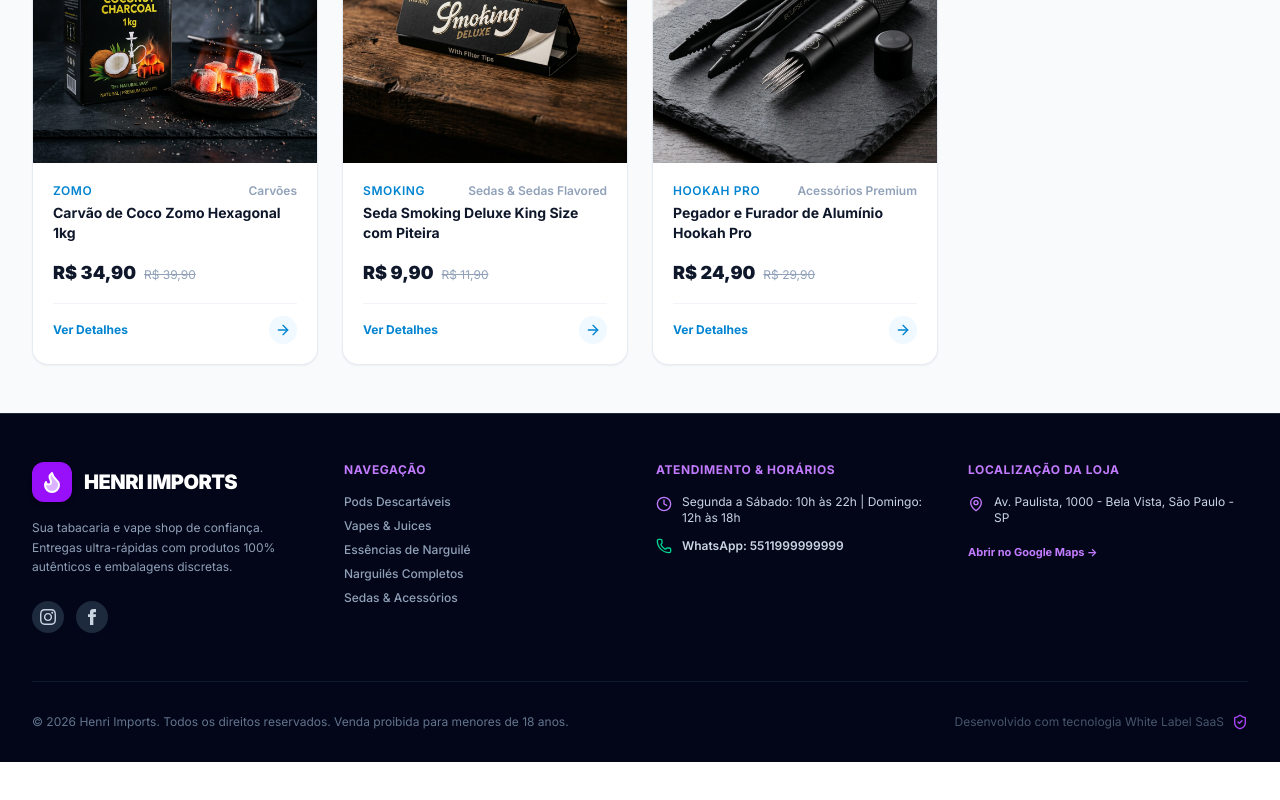
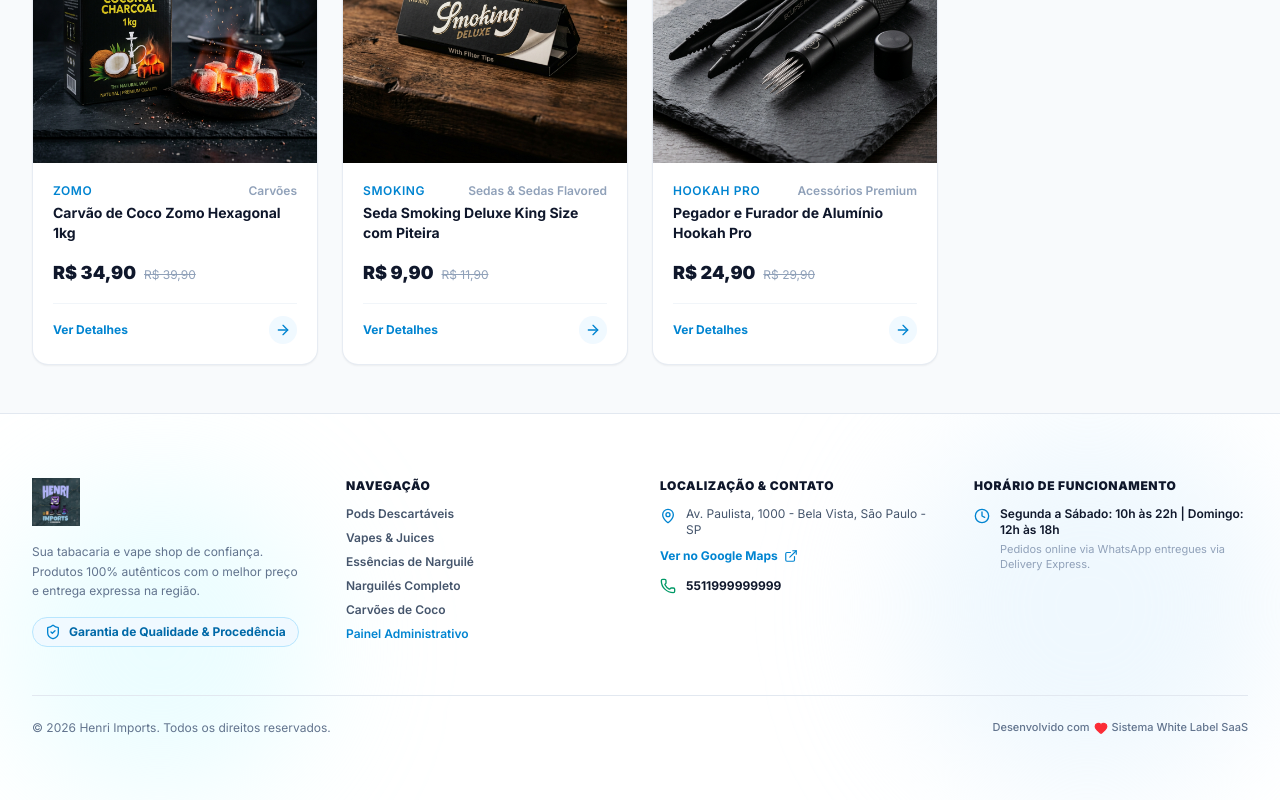
Before and after one commit to mslol21/henri_import, a Next.js app: page /search in a window 1280 px wide. Shown: the part 977-1777 px from the top of the page. Before the commit the page ends 1739 px from the top, so only its background shows below. Built offline with nearby package versions, Linux system fonts and the light colour scheme; no server answers; the database is empty.

Commit message:
style: Altera fundo do Hero e Footer para branco com fumaça azul claro e marca d'água da logo

```diff
--- a/components/shop/Footer.tsx
+++ b/components/shop/Footer.tsx
@@ -3,140 +3,127 @@
 import React from 'react';
 import Link from 'next/link';
 import { useConfig } from '@/contexts/ConfigContext';
-import { Flame, Phone, MapPin, Clock, ShieldCheck } from 'lucide-react';
+import { MapPin, Phone, Clock, ExternalLink, ShieldCheck, Heart } from 'lucide-react';
 
 export function Footer() {
   const { config } = useConfig();
+  const mapsUrl = `https://www.google.com/maps/search/?api=1&query=${encodeURIComponent(
+    config.address
+  )}`;
 
   return (
-    <footer className="bg-slate-950 text-white pt-12 pb-8 border-t border-slate-800">
-      <div className="mx-auto max-w-7xl px-4 sm:px-6 lg:px-8">
-        <div className="grid grid-cols-1 md:grid-cols-4 gap-8 mb-12">
-          {/* Column 1: Branding & Intro */}
+    <footer className="relative bg-white border-t border-slate-200 text-slate-700 overflow-hidden">
+      {/* Light Sky Blue Vapor Smoke Orbs */}
+      <div className="absolute top-0 right-0 h-96 w-96 rounded-full bg-sky-100/50 blur-3xl pointer-events-none" />
+      <div className="absolute bottom-0 left-0 h-80 w-80 rounded-full bg-cyan-100/40 blur-3xl pointer-events-none" />
+
+      <div className="relative mx-auto max-w-7xl px-4 py-12 sm:px-6 lg:px-8 lg:py-16">
+        <div className="grid grid-cols-1 gap-10 md:grid-cols-2 lg:grid-cols-4">
+          {/* Col 1: Brand & Logo */}
           <div className="space-y-4">
-            <div className="flex items-center gap-3">
-              <div className="flex h-10 w-10 items-center justify-center rounded-xl bg-purple-600 text-white shadow-md">
-                <Flame className="h-6 w-6 fill-purple-300" />
-              </div>
-              <span className="text-xl font-black tracking-tight text-white uppercase">
-                {config.name}
-              </span>
+            <div className="h-12 w-auto max-w-[160px] flex items-center">
+              <img src="/logo.png" alt={config.name} className="h-full w-auto object-contain max-h-12" />
             </div>
-            <p className="text-xs text-slate-400 leading-relaxed">
-              Sua tabacaria e vape shop de confiança. Entregas ultra-rápidas com produtos 100% autênticos e embalagens discretas.
+            <p className="text-xs text-slate-500 leading-relaxed">
+              Sua tabacaria e vape shop de confiança. Produtos 100% autênticos com o melhor preço e entrega expressa na região.
             </p>
-            <div className="flex items-center gap-3 pt-2">
-              {config.instagram && (
-                <a
-                  href={`https://instagram.com/${config.instagram.replace('@', '')}`}
-                  target="_blank"
-                  rel="noopener noreferrer"
-                  aria-label="Siga o Instagram Henri Imports"
-                  className="flex h-8 w-8 items-center justify-center rounded-full bg-slate-800 text-slate-300 hover:bg-purple-600 hover:text-white transition-colors"
-                >
-                  <svg className="h-4 w-4 fill-current" viewBox="0 0 24 24">
-                    <path d="M12 2.163c3.204 0 3.584.012 4.85.07 3.252.148 4.771 1.691 4.919 4.919.058 1.265.069 1.645.069 4.849 0 3.205-.012 3.584-.069 4.849-.149 3.225-1.664 4.771-4.919 4.919-1.266.058-1.644.07-4.85.07-3.204 0-3.584-.012-4.849-.07-3.26-.149-4.771-1.699-4.919-4.92-.058-1.265-.07-1.644-.07-4.849 0-3.204.013-3.583.07-4.849.149-3.227 1.664-4.771 4.919-4.919 1.266-.057 1.645-.069 4.849-.069zm0-2.163c-3.259 0-3.667.014-4.947.072-4.358.2-6.78 2.618-6.98 6.98-.059 1.281-.073 1.689-.073 4.948 0 3.259.014 3.668.072 4.948.2 4.358 2.618 6.78 6.98 6.98 1.281.058 1.689.072 4.948.072 3.259 0 3.668-.014 4.948-.072 4.354-.2 6.782-2.618 6.979-6.98.059-1.28.073-1.689.073-4.948 0-3.259-.014-3.667-.072-4.947-.196-4.354-2.617-6.78-6.979-6.98-1.281-.059-1.69-.073-4.949-.073zm0 5.838c-3.403 0-6.162 2.759-6.162 6.162s2.759 6.163 6.162 6.163 6.162-2.759 6.162-6.163c0-3.403-2.759-6.162-6.162-6.162zm0 10.162c-2.209 0-4-1.79-4-4 0-2.209 1.791-4 4-4s4 1.791 4 4c0 2.21-1.791 4-4 4zm6.406-11.845c-.796 0-1.441.645-1.441 1.44s.645 1.44 1.441 1.44c.795 0 1.439-.645 1.439-1.44s-.644-1.44-1.439-1.44z"/>
-                  </svg>
-                </a>
-              )}
-              {config.facebook && (
-                <a
-                  href={`https://facebook.com/${config.facebook}`}
-                  target="_blank"
-                  rel="noopener noreferrer"
-                  aria-label="Siga a página no Facebook Henri Imports"
-                  className="flex h-8 w-8 items-center justify-center rounded-full bg-slate-800 text-slate-300 hover:bg-purple-600 hover:text-white transition-colors"
-                >
-                  <svg className="h-4 w-4 fill-current" viewBox="0 0 24 24">
-                    <path d="M9 8H6v4h3v12h5V12h3.642L18 8h-4V6.333C14 5.374 14.5 5 15.714 5H18V0h-3.808C10.592 0 9 1.583 9 4.615V8z"/>
-                  </svg>
-                </a>
-              )}
+            <div className="flex items-center gap-2 text-xs font-bold text-sky-700 bg-sky-50 px-3 py-1.5 rounded-full border border-sky-200 inline-flex">
+              <ShieldCheck className="h-4 w-4 text-sky-600" />
+              <span>Garantia de Qualidade & Procedência</span>
             </div>
           </div>
 
-          {/* Column 2: Categorias */}
-          <div>
-            <h4 className="text-xs font-bold uppercase tracking-wider text-purple-400 mb-4">
-              Navegação
-            </h4>
-            <ul className="space-y-2 text-xs text-slate-400 font-medium">
+          {/* Col 2: Quick Links */}
+          <div className="space-y-3">
+            <h3 className="text-xs font-black uppercase tracking-wider text-slate-900">Navegação</h3>
+            <ul className="space-y-2 text-xs font-semibold text-slate-600">
               <li>
-                <Link href="/search?category=pods-descartaveis" className="hover:text-white transition-colors">
+                <Link href="/search?category=pods-descartaveis" className="hover:text-sky-600 transition-colors">
                   Pods Descartáveis
                 </Link>
               </li>
               <li>
-                <Link href="/search?category=vapes-juices" className="hover:text-white transition-colors">
+                <Link href="/search?category=vapes-juices" className="hover:text-sky-600 transition-colors">
                   Vapes & Juices
                 </Link>
               </li>
               <li>
-                <Link href="/search?category=essencias" className="hover:text-white transition-colors">
+                <Link href="/search?category=essencias" className="hover:text-sky-600 transition-colors">
                   Essências de Narguilé
                 </Link>
               </li>
               <li>
-                <Link href="/search?category=narguiles" className="hover:text-white transition-colors">
-                  Narguilés Completos
+                <Link href="/search?category=narguiles" className="hover:text-sky-600 transition-colors">
+                  Narguilés Completo
                 </Link>
               </li>
               <li>
-                <Link href="/search?category=sedas" className="hover:text-white transition-colors">
-                  Sedas & Acessórios
+                <Link href="/search?category=carvoes" className="hover:text-sky-600 transition-colors">
+                  Carvões de Coco
+                </Link>
+              </li>
+              <li>
+                <Link href="/admin/login" className="text-sky-600 hover:underline">
+                  Painel Administrativo
                 </Link>
               </li>
             </ul>
           </div>
 
-          {/* Column 3: Atendimento e Horários */}
+          {/* Col 3: Geolocation & Address */}
           <div className="space-y-3">
-            <h4 className="text-xs font-bold uppercase tracking-wider text-purple-400 mb-4">
-              Atendimento & Horários
-            </h4>
-            <div className="flex items-start gap-2.5 text-xs text-slate-300">
-              <Clock className="h-4 w-4 text-purple-400 shrink-0 mt-0.5" />
-              <span>{config.businessHours}</span>
-            </div>
-            <div className="flex items-center gap-2.5 text-xs text-slate-300">
-              <Phone className="h-4 w-4 text-emerald-400 shrink-0" />
+            <h3 className="text-xs font-black uppercase tracking-wider text-slate-900">Localização & Contato</h3>
+            <div className="space-y-2.5 text-xs text-slate-600">
+              <div className="flex items-start gap-2.5">
+                <MapPin className="h-4 w-4 text-sky-600 shrink-0 mt-0.5" />
+                <span>{config.address}</span>
+              </div>
               <a
-                href={`https://wa.me/${config.whatsapp.replace(/\D/g, '')}`}
+                href={mapsUrl}
                 target="_blank"
                 rel="noopener noreferrer"
-                className="hover:underline font-semibold"
+                className="inline-flex items-center gap-1.5 text-xs font-bold text-sky-600 hover:text-sky-800 transition-colors"
               >
-                WhatsApp: {config.whatsapp}
+                <span>Ver no Google Maps</span>
+                <ExternalLink className="h-3.5 w-3.5" />
               </a>
+
+              <div className="flex items-center gap-2.5 pt-1">
+                <Phone className="h-4 w-4 text-emerald-600 shrink-0" />
+                <a
+                  href={`https://wa.me/${config.whatsapp.replace(/\D/g, '')}`}
+                  target="_blank"
+                  rel="noopener noreferrer"
+                  className="font-bold text-slate-900 hover:text-emerald-600 transition-colors"
+                >
+                  {config.whatsapp}
+                </a>
+              </div>
             </div>
           </div>
 
-          {/* Column 4: Localização e Endereço */}
+          {/* Col 4: Business Hours */}
           <div className="space-y-3">
-            <h4 className="text-xs font-bold uppercase tracking-wider text-purple-400 mb-4">
-              Localização da Loja
-            </h4>
-            <div className="flex items-start gap-2.5 text-xs text-slate-300">
-              <MapPin className="h-4 w-4 text-purple-400 shrink-0 mt-0.5" />
-              <span>{config.address}</span>
+            <h3 className="text-xs font-black uppercase tracking-wider text-slate-900">Horário de Funcionamento</h3>
+            <div className="flex items-start gap-2.5 text-xs text-slate-600">
+              <Clock className="h-4 w-4 text-sky-600 shrink-0 mt-0.5" />
+              <div>
+                <p className="font-semibold text-slate-900">{config.businessHours}</p>
+                <p className="text-[11px] text-slate-400 mt-1">
+                  Pedidos online via WhatsApp entregues via Delivery Express.
+                </p>
+              </div>
             </div>
-            <a
-              href={`https://www.google.com/maps/search/?api=1&query=${config.latitude},${config.longitude}`}
-              target="_blank"
-              rel="noopener noreferrer"
-              className="inline-flex items-center gap-1 text-[11px] font-bold text-purple-400 hover:underline pt-1"
-            >
-              <span>Abrir no Google Maps →</span>
-            </a>
           </div>
         </div>
 
-        {/* Footer Bottom */}
-        <div className="pt-8 border-t border-slate-900 flex flex-col sm:flex-row items-center justify-between text-xs text-slate-500 gap-4">
-          <p>© {new Date().getFullYear()} {config.name}. Todos os direitos reservados. Venda proibida para menores de 18 anos.</p>
-          <div className="flex items-center gap-1 text-slate-600">
-            <span>Desenvolvido com tecnologia White Label SaaS</span>
-            <ShieldCheck className="h-4 w-4 text-purple-500 ml-1" />
+        {/* Bottom Credits & Copyright */}
+        <div className="mt-12 pt-6 border-t border-slate-200 flex flex-col sm:flex-row items-center justify-between text-xs text-slate-500 gap-4">
+          <p>© {new Date().getFullYear()} {config.name}. Todos os direitos reservados.</p>
+          <div className="flex items-center gap-1 text-[11px] font-medium">
+            <span>Desenvolvido com</span>
+            <Heart className="h-3.5 w-3.5 text-red-500 fill-red-500" />
+            <span>Sistema White Label SaaS</span>
           </div>
         </div>
       </div>
--- a/components/shop/Hero.tsx
+++ b/components/shop/Hero.tsx
@@ -2,7 +2,7 @@
 
 import React from 'react';
 import Link from 'next/link';
-import { ShoppingCart, Phone, Sparkles, ShieldCheck, Truck, Zap } from 'lucide-react';
+import { ShoppingCart, Phone, ShieldCheck, Truck, Zap } from 'lucide-react';
 import { useConfig } from '@/contexts/ConfigContext';
 import { motion } from 'framer-motion';
 
@@ -10,11 +10,14 @@
   const { config } = useConfig();
 
   return (
-    <div className="relative overflow-hidden bg-slate-950 py-12 lg:py-20 text-white">
-      {/* Dynamic Background Gradient & Pattern */}
-      <div className="absolute inset-0 bg-[radial-gradient(ellipse_at_top_right,_var(--tw-gradient-stops))] from-sky-900/40 via-slate-950 to-black pointer-events-none" />
-      <div className="absolute -top-24 -right-24 h-96 w-96 rounded-full bg-sky-500/20 blur-3xl" />
-      <div className="absolute bottom-0 left-10 h-72 w-72 rounded-full bg-cyan-500/10 blur-3xl" />
+    <div className="relative overflow-hidden bg-white py-12 lg:py-20 text-slate-900 border-b border-slate-200">
+      {/* Light White Background with Blue Vape Smoke Glowing Orbs */}
+      <div className="absolute inset-0 bg-[radial-gradient(ellipse_at_top_right,_var(--tw-gradient-stops))] from-sky-100/70 via-sky-50/40 to-white pointer-events-none" />
+      <div className="absolute -top-24 -right-24 h-[500px] w-[500px] rounded-full bg-sky-300/30 blur-3xl" />
+      <div className="absolute bottom-0 left-10 h-80 w-80 rounded-full bg-cyan-200/40 blur-3xl" />
+
+      {/* Decorative Smoke Waves */}
+      <div className="absolute inset-0 opacity-25 bg-[radial-gradient(#38bdf8_1px,transparent_1px)] [background-size:24px_24px] pointer-events-none" />
 
       <div className="relative mx-auto max-w-7xl px-4 sm:px-6 lg:px-8">
         <div className="grid grid-cols-1 gap-12 lg:grid-cols-12 lg:items-center">
@@ -26,25 +29,25 @@
             className="lg:col-span-7 space-y-6 text-center lg:text-left"
           >
             {/* Pill Tag with Mascot Avatar */}
-            <div className="inline-flex items-center gap-2.5 rounded-full border border-sky-400/30 bg-sky-500/10 px-4 py-1.5 text-xs font-semibold text-sky-300 backdrop-blur-xs">
+            <div className="inline-flex items-center gap-2.5 rounded-full border border-sky-300 bg-sky-50 px-4 py-1.5 text-xs font-bold text-sky-800 shadow-xs">
               <img
                 src="/mascote.png"
                 alt="Mascote Henri Imports"
-                className="h-6 w-6 object-contain rounded-full bg-sky-900/50 p-0.5"
+                className="h-6 w-6 object-contain rounded-full bg-sky-100 p-0.5"
               />
               <span>LOJA OFICIAL HENRI IMPORTS • TECNOLOGIA & SOFISTICAÇÃO</span>
             </div>
 
             {/* Headline */}
-            <h1 className="text-4xl font-black tracking-tight text-white sm:text-5xl lg:text-6xl leading-none">
+            <h1 className="text-4xl font-black tracking-tight text-slate-900 sm:text-5xl lg:text-6xl leading-none">
               Experiência Premium em <br className="hidden sm:inline" />
-              <span className="bg-gradient-to-r from-sky-400 via-cyan-300 to-teal-300 bg-clip-text text-transparent">
+              <span className="bg-gradient-to-r from-sky-600 via-cyan-600 to-teal-600 bg-clip-text text-transparent">
                 Vapes & Tabacaria
               </span>
             </h1>
 
             {/* Description */}
-            <p className="max-w-2xl text-base sm:text-lg text-slate-300 leading-relaxed mx-auto lg:mx-0">
+            <p className="max-w-2xl text-base sm:text-lg text-slate-600 leading-relaxed mx-auto lg:mx-0 font-medium">
               Descubra os melhores Pods Descartáveis, Vapes, Essências, Narguilés e Acessórios.
               Seleção exclusiva de sabores com entrega rápida expressa via WhatsApp e Delivery.
             </p>
@@ -53,7 +56,7 @@
             <div className="flex flex-col sm:flex-row items-center justify-center lg:justify-start gap-4 pt-2">
               <Link
                 href="#produtos-destaque"
-                className="w-full sm:w-auto inline-flex items-center justify-center gap-3 rounded-xl bg-sky-600 px-7 py-3.5 text-base font-bold text-white shadow-lg shadow-sky-600/30 hover:bg-sky-500 hover:scale-102 active:scale-98 transition-all"
+                className="w-full sm:w-auto inline-flex items-center justify-center gap-3 rounded-xl bg-sky-600 px-7 py-3.5 text-base font-bold text-white shadow-lg shadow-sky-600/25 hover:bg-sky-500 hover:scale-102 active:scale-98 transition-all"
               >
                 <ShoppingCart className="h-5 w-5" />
                 <span>Comprar Agora</span>
@@ -63,7 +66,7 @@
                 href={`https://wa.me/${config.whatsapp.replace(/\D/g, '')}?text=Ol%C3%A1%21%20Vim%20pelo%20site%20da%20Henri%20Imports%20e%20gostaria%20de%20fazer%20um%20pedido.`}
                 target="_blank"
                 rel="noopener noreferrer"
-                className="w-full sm:w-auto inline-flex items-center justify-center gap-3 rounded-xl border border-emerald-500/40 bg-emerald-500/10 px-7 py-3.5 text-base font-bold text-emerald-400 backdrop-blur-xs hover:bg-emerald-500 hover:text-white transition-all"
+                className="w-full sm:w-auto inline-flex items-center justify-center gap-3 rounded-xl border border-emerald-500/40 bg-emerald-50 px-7 py-3.5 text-base font-bold text-emerald-700 hover:bg-emerald-600 hover:text-white transition-all shadow-xs"
               >
                 <Phone className="h-5 w-5" />
                 <span>Pedir no WhatsApp</span>
@@ -71,34 +74,34 @@
             </div>
 
             {/* Highlights Grid */}
-            <div className="grid grid-cols-3 gap-4 pt-6 border-t border-slate-800/80 text-left">
+            <div className="grid grid-cols-3 gap-4 pt-6 border-t border-slate-200 text-left">
               <div className="flex items-center gap-3">
-                <div className="flex h-9 w-9 shrink-0 items-center justify-center rounded-lg bg-sky-500/10 text-sky-400">
+                <div className="flex h-9 w-9 shrink-0 items-center justify-center rounded-lg bg-sky-100 text-sky-700">
                   <Truck className="h-5 w-5" />
                 </div>
                 <div>
-                  <h4 className="text-xs font-bold text-white">Delivery Express</h4>
-                  <p className="text-[11px] text-slate-400">Entrega rápida na região</p>
+                  <h4 className="text-xs font-bold text-slate-900">Delivery Express</h4>
+                  <p className="text-[11px] text-slate-500">Entrega rápida na região</p>
                 </div>
               </div>
 
               <div className="flex items-center gap-3">
-                <div className="flex h-9 w-9 shrink-0 items-center justify-center rounded-lg bg-sky-500/10 text-sky-400">
+                <div className="flex h-9 w-9 shrink-0 items-center justify-center rounded-lg bg-sky-100 text-sky-700">
                   <ShieldCheck className="h-5 w-5" />
                 </div>
                 <div>
-                  <h4 className="text-xs font-bold text-white">100% Originais</h4>
-                  <p className="text-[11px] text-slate-400">Garantia de procedência</p>
+                  <h4 className="text-xs font-bold text-slate-900">100% Originais</h4>
+                  <p className="text-[11px] text-slate-500">Garantia de procedência</p>
                 </div>
               </div>
 
               <div className="flex items-center gap-3">
-                <div className="flex h-9 w-9 shrink-0 items-center justify-center rounded-lg bg-sky-500/10 text-sky-400">
+                <div className="flex h-9 w-9 shrink-0 items-center justify-center rounded-lg bg-sky-100 text-sky-700">
                   <Zap className="h-5 w-5" />
                 </div>
                 <div>
-                  <h4 className="text-xs font-bold text-white">Troca de Sabores</h4>
-                  <p className="text-[11px] text-slate-400">Animação em tempo real</p>
+                  <h4 className="text-xs font-bold text-slate-900">Troca de Sabores</h4>
+                  <p className="text-[11px] text-slate-500">Animação em tempo real</p>
                 </div>
               </div>
             </div>
@@ -112,31 +115,31 @@
             className="lg:col-span-5 relative"
           >
             {/* Mascot Floating Badge */}
-            <div className="absolute -top-6 -left-6 z-20 flex items-center gap-2 rounded-2xl bg-slate-900/90 border border-sky-500/40 p-2.5 shadow-2xl backdrop-blur-md">
+            <div className="absolute -top-6 -left-6 z-20 flex items-center gap-2 rounded-2xl bg-white border border-sky-200 p-2.5 shadow-xl">
               <img
                 src="/mascote.png"
                 alt="Mascote Henri Imports"
                 className="h-10 w-10 object-contain drop-shadow-md animate-bounce"
               />
               <div className="text-left pr-2">
-                <span className="text-[10px] font-black uppercase text-sky-400 block">HENRI MASCOTE</span>
-                <span className="text-xs font-bold text-white">100% Autêntico</span>
+                <span className="text-[10px] font-black uppercase text-sky-600 block">HENRI MASCOTE</span>
+                <span className="text-xs font-bold text-slate-900">100% Autêntico</span>
               </div>
             </div>
 
-            <div className="relative mx-auto max-w-md lg:max-w-none overflow-hidden rounded-3xl border border-slate-700/50 bg-slate-800/50 shadow-2xl backdrop-blur-md group">
+            <div className="relative mx-auto max-w-md lg:max-w-none overflow-hidden rounded-3xl border border-slate-200 bg-white shadow-2xl group">
               <img
                 src={config.bannerUrl || '/images/hero-banner.png'}
                 alt="Banner Henri Imports"
                 className="h-80 w-full object-cover sm:h-96 group-hover:scale-105 transition-transform duration-700"
               />
-              <div className="absolute inset-0 bg-gradient-to-t from-slate-950 via-slate-950/30 to-transparent" />
-              <div className="absolute bottom-6 left-6 right-6 p-4 rounded-xl bg-slate-900/80 border border-slate-700/50 backdrop-blur-md">
-                <span className="text-[10px] font-extrabold uppercase tracking-widest text-sky-400">
+              <div className="absolute inset-0 bg-gradient-to-t from-slate-950/80 via-slate-950/20 to-transparent" />
+              <div className="absolute bottom-6 left-6 right-6 p-4 rounded-2xl bg-white/90 border border-slate-200 backdrop-blur-md shadow-lg">
+                <span className="text-[10px] font-extrabold uppercase tracking-widest text-sky-600">
                   DESTAQUE DA SEMANA
                 </span>
-                <h3 className="text-lg font-bold text-white">Ignite V250 • 25.000 Puffs</h3>
-                <p className="text-xs text-slate-300 mt-1">
+                <h3 className="text-lg font-bold text-slate-900">Ignite V250 • 25.000 Puffs</h3>
+                <p className="text-xs text-slate-600 mt-1">
                   Selecione os melhores sabores gelados com fotos animadas e troque na hora!
                 </p>
               </div>
```
Also changed, not shown: app/layout.tsx (+4 -4 lines).
